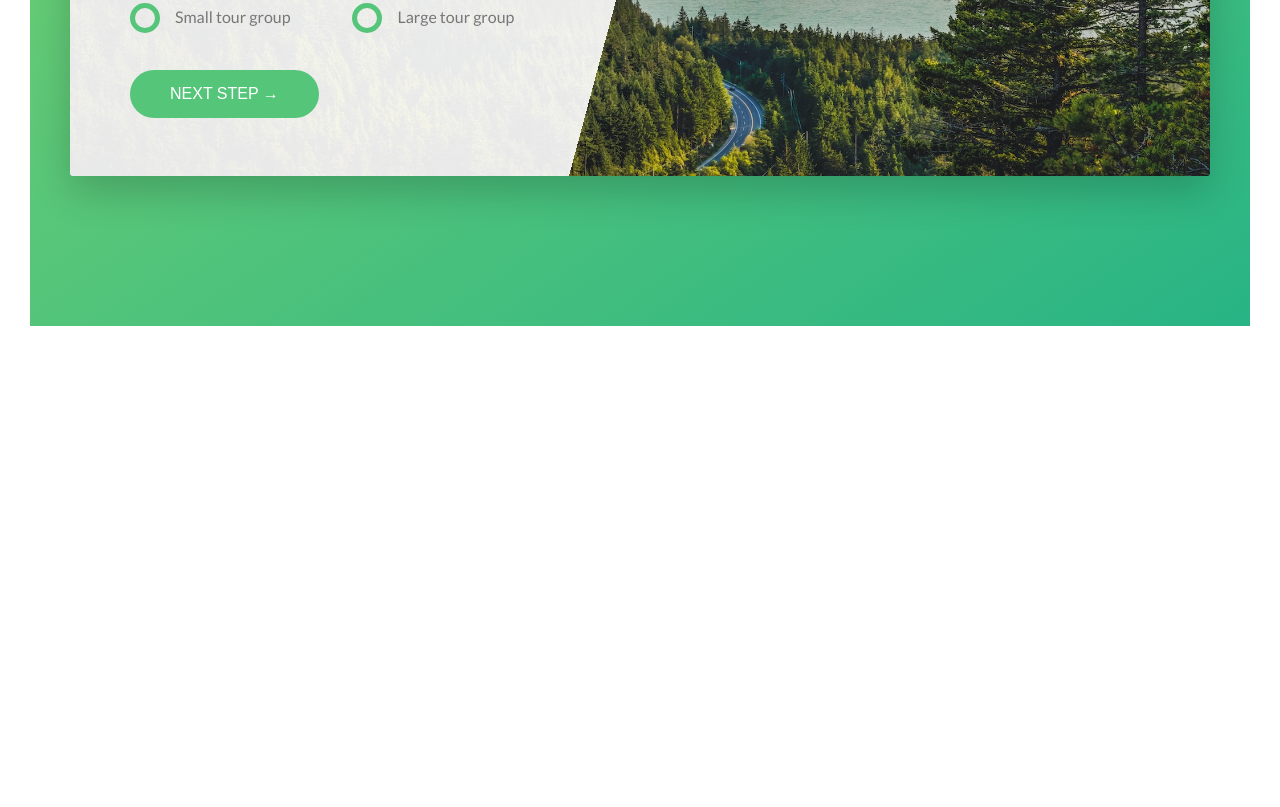
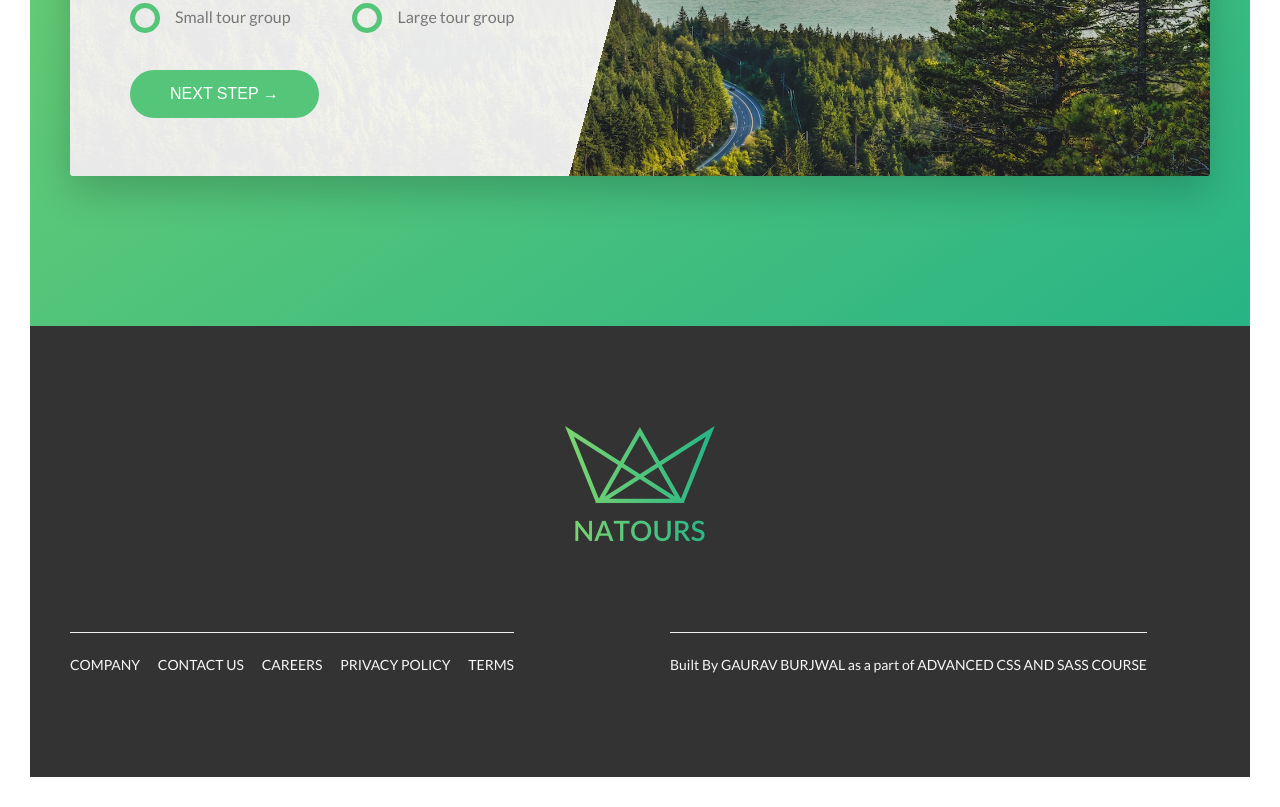
Before and after one commit to gauravburjwal/natours, a website: page index.html in a window 1280 px wide. Shown: the part 5001-5808 px from the top of the page. Before the commit the page ends 5357 px from the top, so only its background shows below. Drawn offline with Linux system fonts and the light colour scheme.

Commit message:
feat: Implement Footer

```diff
--- a/index.html
+++ b/index.html
@@ -371,6 +371,52 @@
       </section>
     </main>
 
+    <footer class="footer">
+      <div class="footer__logo-box">
+        <img src="./img/logo-green-2x.png" alt="Logo" class="footer__logo" />
+      </div>
+      <div class="row">
+        <div class="col-1-of-2">
+          <div class="footer__navigation">
+            <ul class="footer__list">
+              <li class="footer__item">
+                <a href="#" class="footer__link">Company</a>
+              </li>
+              <li class="footer__item">
+                <a href="#" class="footer__link">Contact us</a>
+              </li>
+              <li class="footer__item">
+                <a href="#" class="footer__link">Careers</a>
+              </li>
+              <li class="footer__item">
+                <a href="#" class="footer__link">Privacy policy</a>
+              </li>
+              <li class="footer__item">
+                <a href="#" class="footer__link">Terms</a>
+              </li>
+            </ul>
+          </div>
+        </div>
+        <div class="col-1-of-2">
+          <p class="footer__copyright">
+            Built By
+            <a
+              href="https://github.com/gauravburjwal"
+              class="footer__link"
+              target="_blank"
+              >Gaurav Burjwal
+            </a>
+            as a part of
+            <a
+              href="https://www.udemy.com/course/advanced-css-and-sass"
+              class="footer__link">
+              Advanced CSS and SASS Course</a
+            >
+          </p>
+        </div>
+      </div>
+    </footer>
+
     <!-- <section class="grid-test">
       <div class="row">
         <div class="col-1-of-2">Col 1 of 2</div>
--- a/sass/abstracts/_variables.scss
+++ b/sass/abstracts/_variables.scss
@@ -20,6 +20,7 @@ $color-grey-light-2: #eee;
 
 $color-grey-dark: #777;
 $color-grey-dark-1: #999;
+$color-grey-dark-2: #333;
 $color-white: #fff;
 $color-black: #000;
 
--- /dev/null
+++ b/sass/components/_footer.scss
@@ -0,0 +1,58 @@
+.footer {
+  background-color: $color-grey-dark-2;
+  padding: 10rem 0;
+  font-size: 1.4rem;
+  color: $color-grey-light-1;
+
+  &__logo-box {
+    text-align: center;
+    margin-bottom: 8rem;
+  }
+
+  &__logo {
+    width: 15rem;
+  }
+
+  &__navigation {
+    border-top: 1px solid $color-grey-light-2;
+    padding-top: 2rem;
+    display: inline-block;
+  }
+
+  &__list {
+    list-style: none;
+  }
+
+  &__item {
+    display: inline-block;
+
+    &:not(:last-child) {
+      margin-right: 1.5rem;
+    }
+  }
+
+  &__link {
+    &:link,
+    &:visited {
+      background-color: $color-grey-dark-2;
+
+      color: $color-grey-light-1;
+      text-decoration: none;
+      text-transform: uppercase;
+      display: inline-block;
+      transition: all 0.2s;
+    }
+    &:hover,
+    &:active {
+      color: $primary-color;
+      box-shadow: 0 1rem 2rem rgba($color-black, 0.4);
+      transform: rotate(5deg) scale(1.3);
+    }
+  }
+
+  &__copyright {
+    border-top: 1px solid $color-grey-light-2;
+    padding-top: 2rem;
+    display: inline-block;
+  }
+}
--- a/sass/main.scss
+++ b/sass/main.scss
@@ -14,6 +14,7 @@
 @import 'components/story';
 @import 'components/bg-video';
 @import 'components/form';
+@import 'components/footer';
 
 @import 'pages/home';
 
```
Also changed, not shown: css/style.css.
